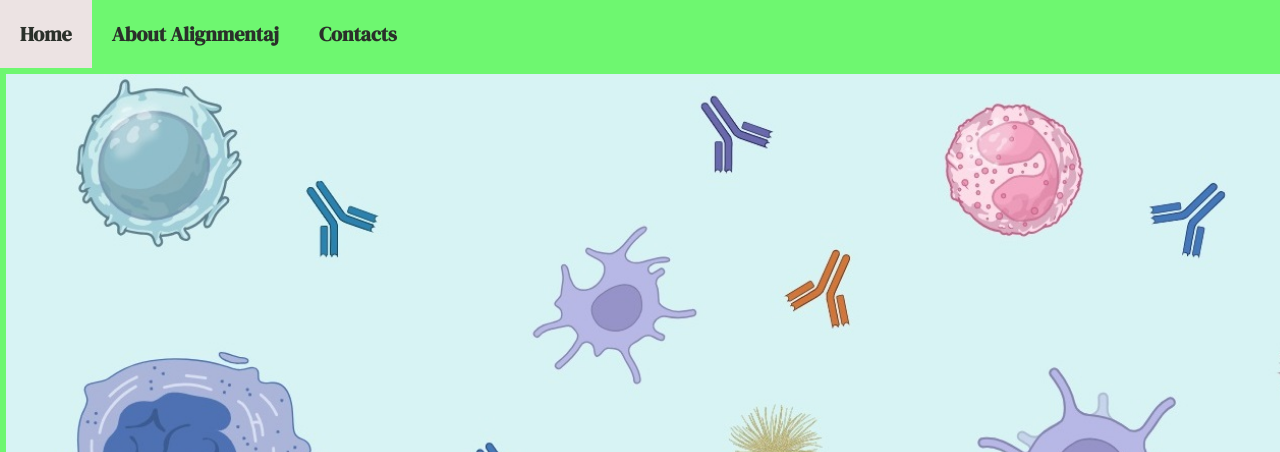
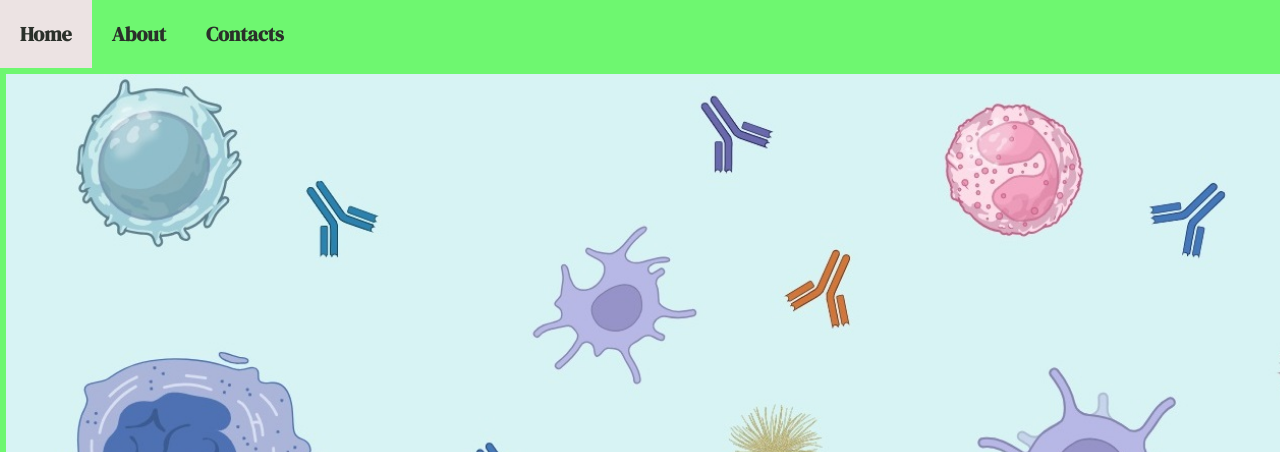
Before and after one commit to muslimb/ProjectAlignmentaj, a plain HTML site: page index.html in a window 1280 px wide. Shown: the top 452 px of the page. Drawn offline with Linux system fonts and the light colour scheme.

Commit message:
Update index.html

```diff
--- a/index.html
+++ b/index.html
@@ -7,13 +7,13 @@
     <title>Alignmentaj</title>
     <link rel="stylesheet" href="static/styles/style.css">
     <link rel="icon" href="static/images/iconic.png">
-
+    <meta name="google-site-verification" content="NLjCBm86u3xkdcbyRsyHfK0Z5YnMqGDueCbhY2Bz9No" />
 </head>
 <body>
     <div class='navbar'>
         <div class="nav-list">
             <a href="index.html">Home</a>
-            <a href="about.html">About Alignmentaj</a>
+            <a href="about.html">About</a>
             <a href="contacts.html">Contacts</a>
         </div>
     </div>
```
